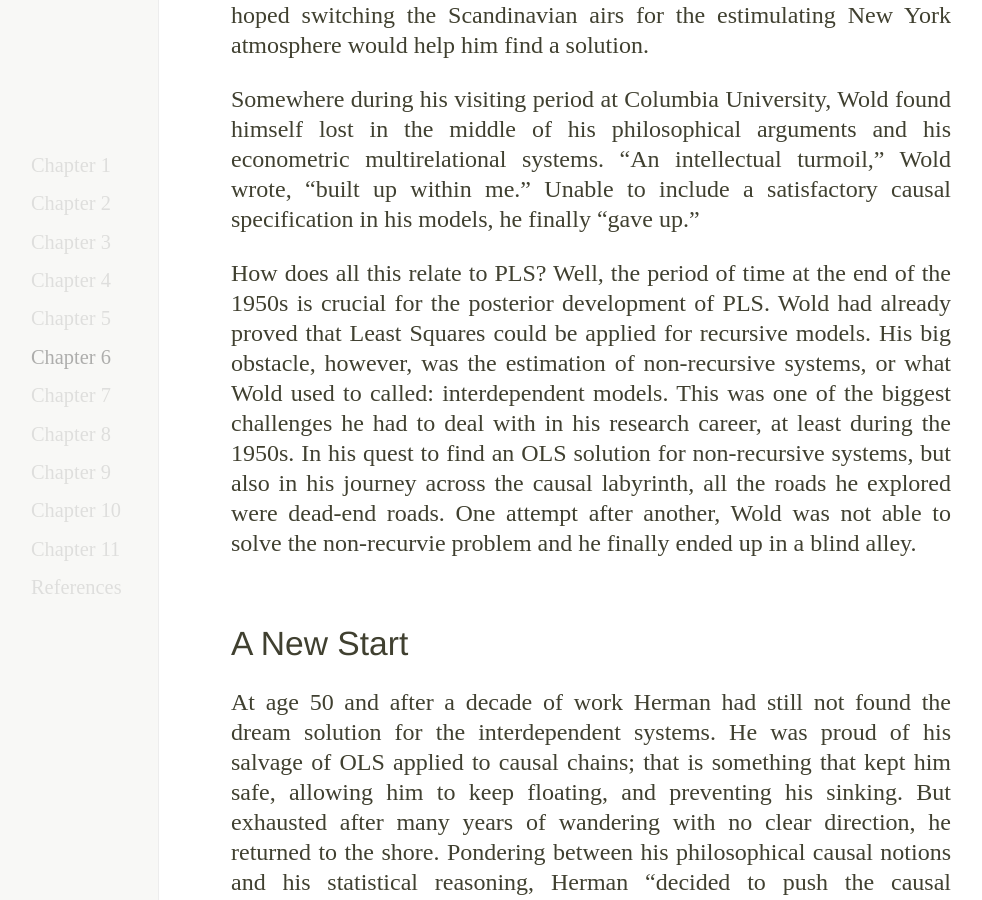
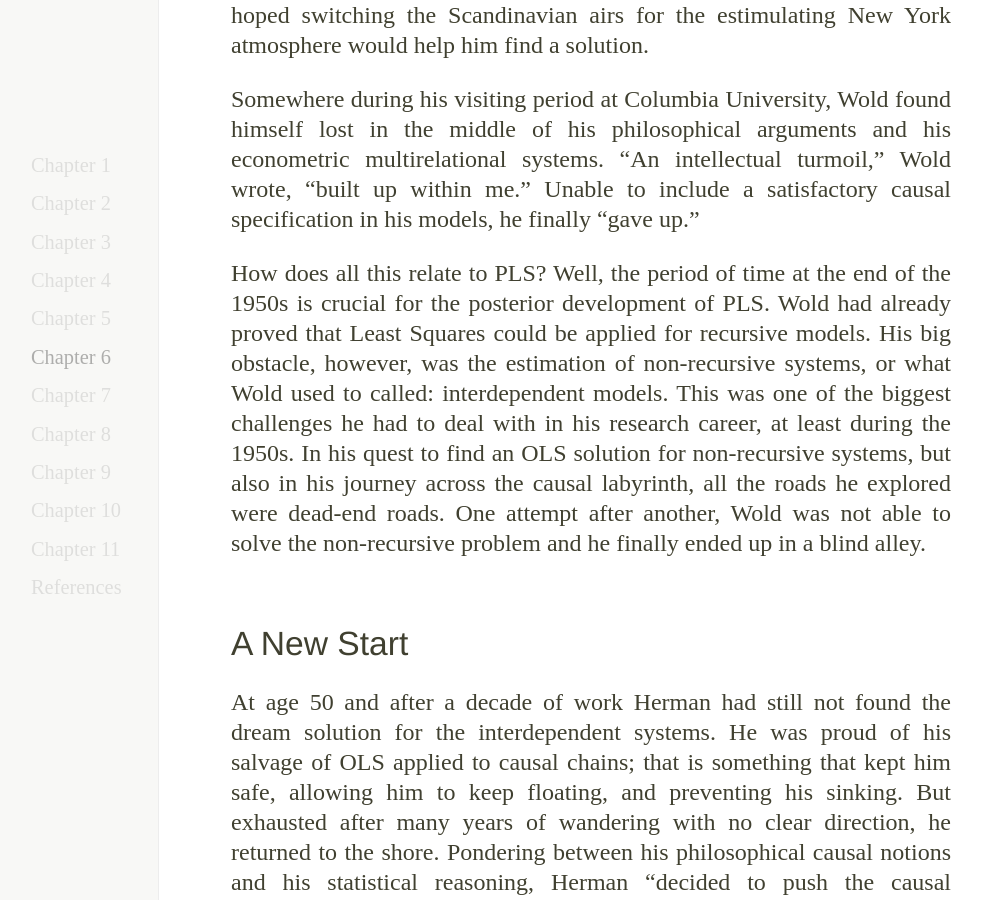
Before and after one commit to sagaofpls/sagaofpls.github.io, a Jekyll site: the page built from chapter6.md, in a window 1280 px wide and 900 px high, scrolled down 6330 px. Shown: the whole window, without its empty margins (49-1031 px from the left). Built offline with Jekyll 4.4.1, drawn with Linux system fonts in a browser that asks for light colours; formulas are drawn with MathJax 3.

```diff
--- a/chapter6.md
+++ b/chapter6.md
@@ -54,7 +54,7 @@ A few months before turning fifty years old, Herman Wold packed his suitcases an
 
 Somewhere during his visiting period at Columbia University, Wold found himself lost in the middle of his philosophical arguments and his econometric multirelational systems. "An intellectual turmoil," Wold wrote, "built up within me." Unable to include a satisfactory causal specification in his models, he finally "gave up."
 
-How does all this relate to PLS? Well, the period of time at the end of the 1950s is crucial for the posterior development of PLS. Wold had already proved that Least Squares could be applied for recursive models. His big obstacle, however, was the estimation of non-recursive systems, or what Wold used to called: interdependent models. This was one of the biggest challenges he had to deal with in his research career, at least during the 1950s. In his quest to find an OLS solution for non-recursive systems, but also in his journey across the causal labyrinth, all the roads he explored were dead-end roads. One attempt after another, Wold was not able to solve the non-recurvie problem and he finally ended up in a blind alley.
+How does all this relate to PLS? Well, the period of time at the end of the 1950s is crucial for the posterior development of PLS. Wold had already proved that Least Squares could be applied for recursive models. His big obstacle, however, was the estimation of non-recursive systems, or what Wold used to called: interdependent models. This was one of the biggest challenges he had to deal with in his research career, at least during the 1950s. In his quest to find an OLS solution for non-recursive systems, but also in his journey across the causal labyrinth, all the roads he explored were dead-end roads. One attempt after another, Wold was not able to solve the non-recursive problem and he finally ended up in a blind alley.
 
 
 ## A New Start
```
Also changed, not shown: chapter10.md (+1 -1 lines), chapters/biblio.bib (+11 -0 lines), chapters/chapter-06-philosopher.md (+1 -1 lines), chapters/chapter-10-assessment.md (+1 -1 lines), references.md (+2 -0 lines).
